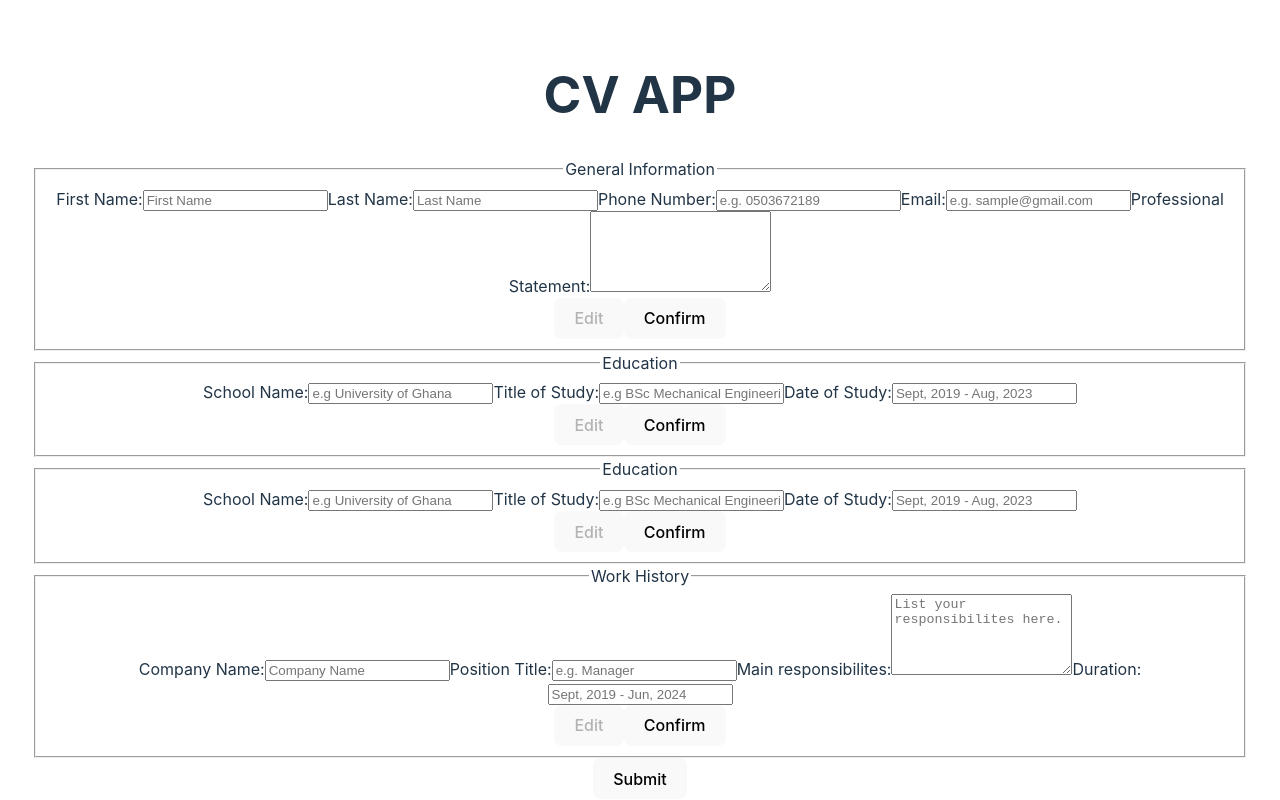
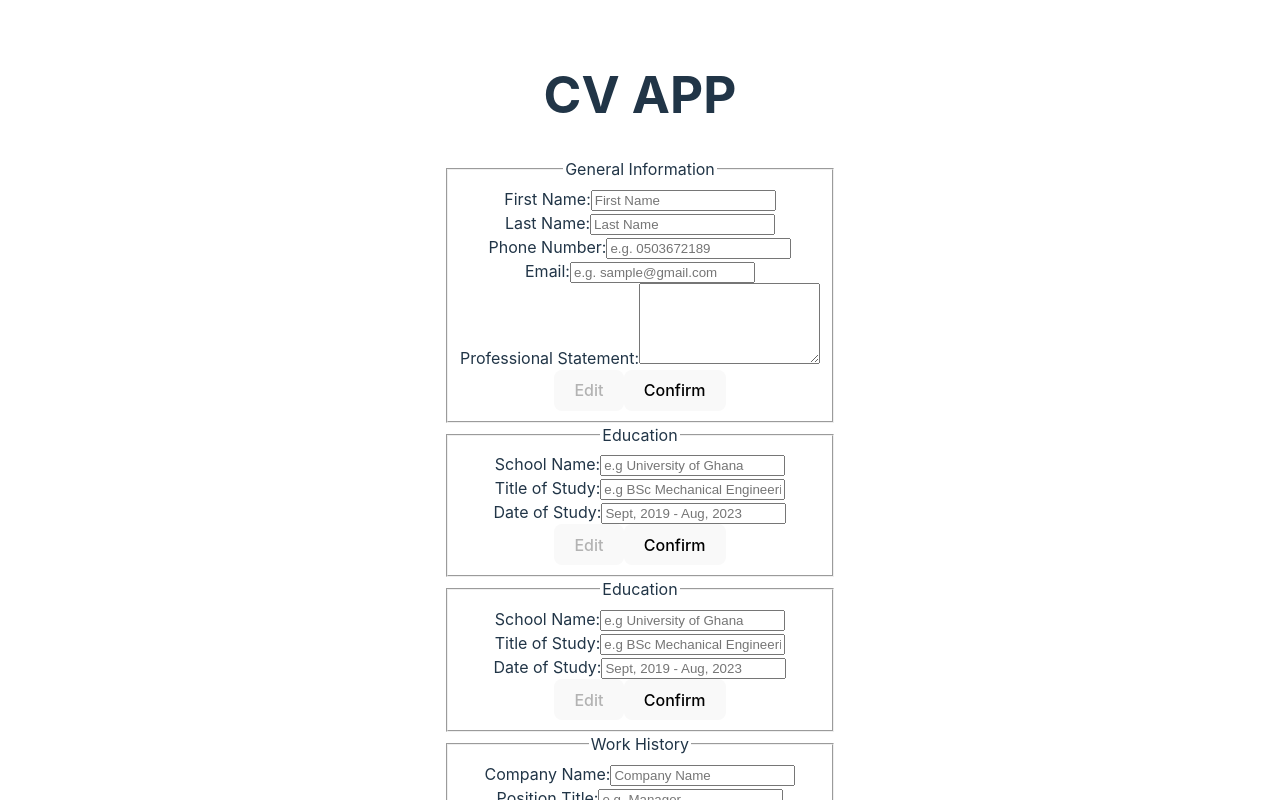
Before and after one commit to mayorr-star/CV_App, a React (Vite) app: page / in a window 1280 px wide. Shown: the top 800 px of the page. Built offline with nearby package versions, Linux system fonts and the light colour scheme.

Commit message:
Add a error class div
To display error message if input is invalid

```diff
--- a/src/components/input.jsx
+++ b/src/components/input.jsx
@@ -10,7 +10,7 @@ const Input = ({
   isActive
 }) => {
   return (
-    <>
+    <div className="input_control">
       <label htmlFor={id}>{text}</label>
       <input
         type={type}
@@ -21,17 +21,19 @@ const Input = ({
         placeholder={placeholder}
         disabled={!isActive}
       />
-    </>
+      <div className="error"></div>
+    </div>
   );
 };
 export default Input;
 
 const TextArea = ({ text, id, handlechange, placeholder, isActive }) => {
   return (
-    <>
+    <div className="input_control">
       <label htmlFor="text_area">{text}</label>
       <textarea rows={5} cols={20} id={id} onChange={handlechange} placeholder={placeholder} disabled={!isActive}></textarea>
-    </>
+      <div className="error"></div>
+    </div>
   );
 };
 export { TextArea };
```
